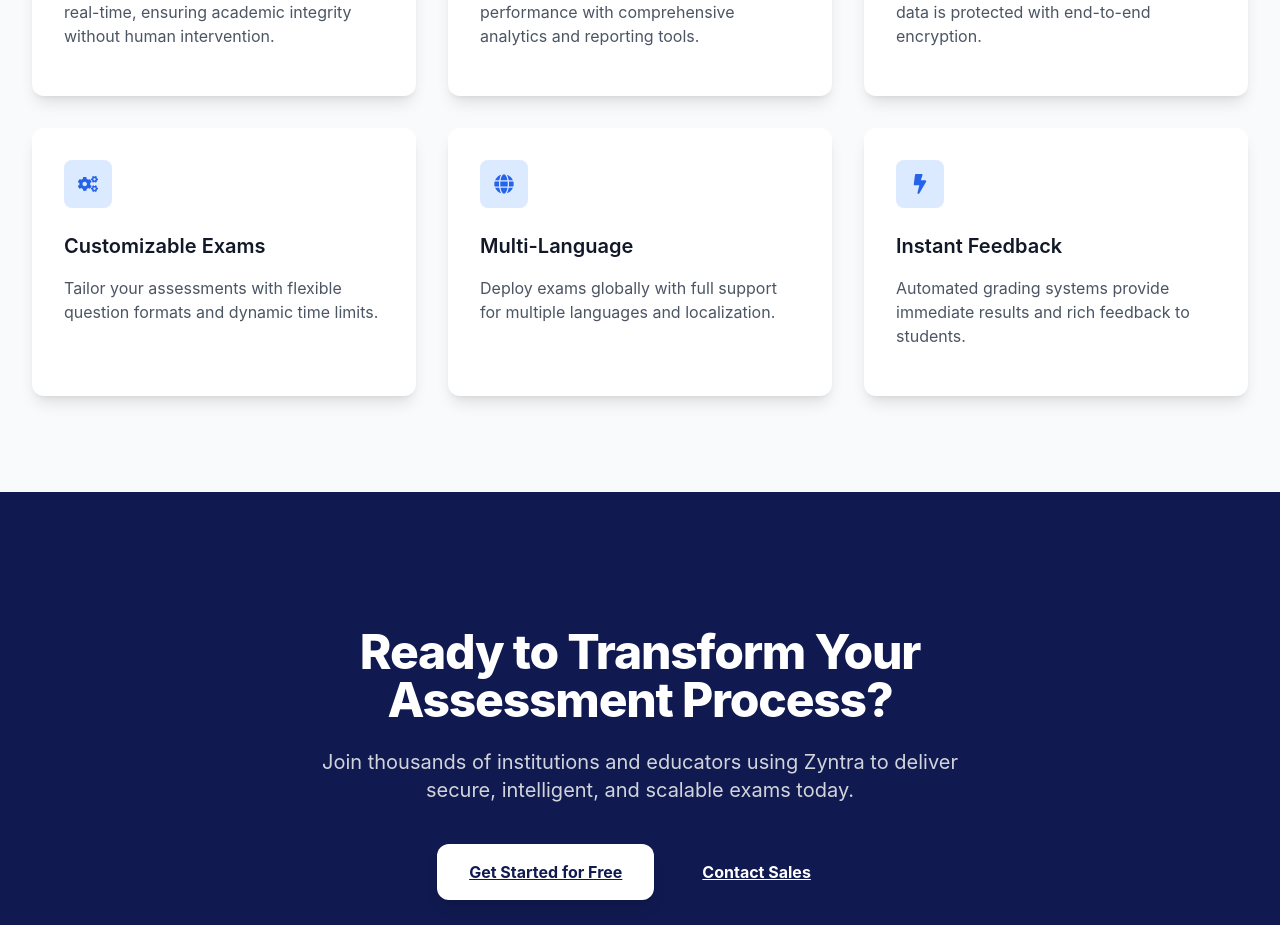
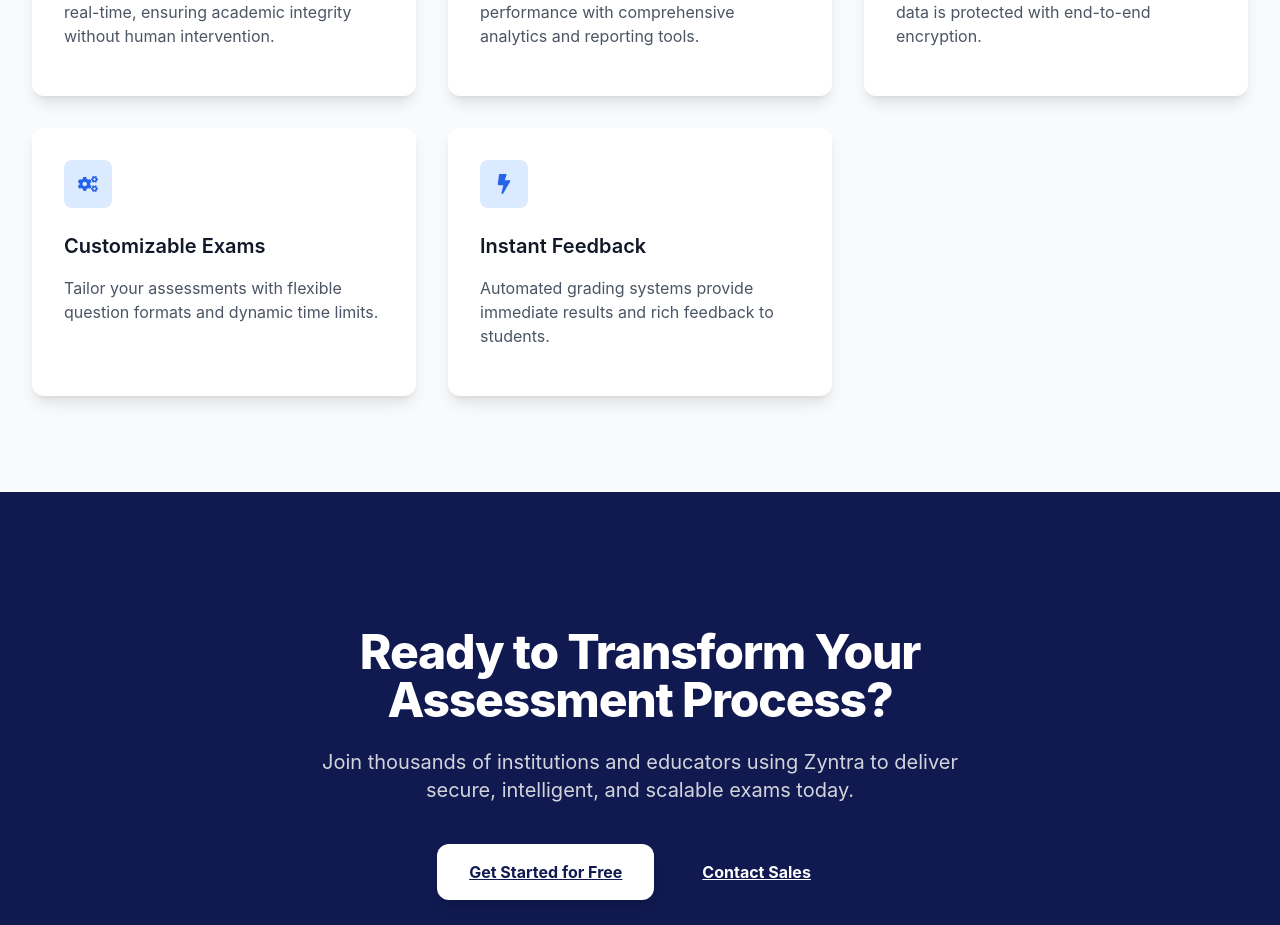
Before and after one commit to xheenkhalil/zyntra_, a React (Vite) app in the folder frontend/: page / in a window 1280 px wide. Shown: the part 1406-2331 px from the top of the page. Built offline with nearby package versions, Linux system fonts and the light colour scheme; no server answers.

Commit message:
Remove Multi-Language feature card

```diff
--- a/frontend/src/components/home/FeaturesPreview.tsx
+++ b/frontend/src/components/home/FeaturesPreview.tsx
@@ -57,8 +57,7 @@ const FeaturesPreview: React.FC = () => {
               end-to-end encryption.
             </p>
           </div>
-        </div>
-        <div className="grid grid-cols-2 lg:grid-cols-3 gap-4 sm:gap-8 mt-4 sm:mt-8">
+
           {/* Feature 4: Customizable Exams */}
           <div className="bg-white rounded-xl shadow-lg p-4 sm:p-8 hover:shadow-xl transition-shadow duration-300">
             <div className="w-10 sm:w-12 h-10 sm:h-12 bg-blue-100 rounded-lg flex items-center justify-center mb-4 sm:mb-6">
@@ -69,19 +68,6 @@ const FeaturesPreview: React.FC = () => {
             </h3>
             <p className="text-gray-600 text-xs sm:text-base">
               Tailor your assessments with flexible question formats and dynamic time limits.
-            </p>
-          </div>
-
-          {/* Feature 5: Multi-Language */}
-          <div className="bg-white rounded-xl shadow-lg p-4 sm:p-8 hover:shadow-xl transition-shadow duration-300">
-            <div className="w-10 sm:w-12 h-10 sm:h-12 bg-blue-100 rounded-lg flex items-center justify-center mb-4 sm:mb-6">
-              <FaGlobe className="text-blue-600 text-lg sm:text-xl" />
-            </div>
-            <h3 className="text-base sm:text-xl font-semibold text-gray-900 mb-2 sm:mb-4">
-              Multi-Language
-            </h3>
-            <p className="text-gray-600 text-xs sm:text-base">
-              Deploy exams globally with full support for multiple languages and localization.
             </p>
           </div>
 
```
